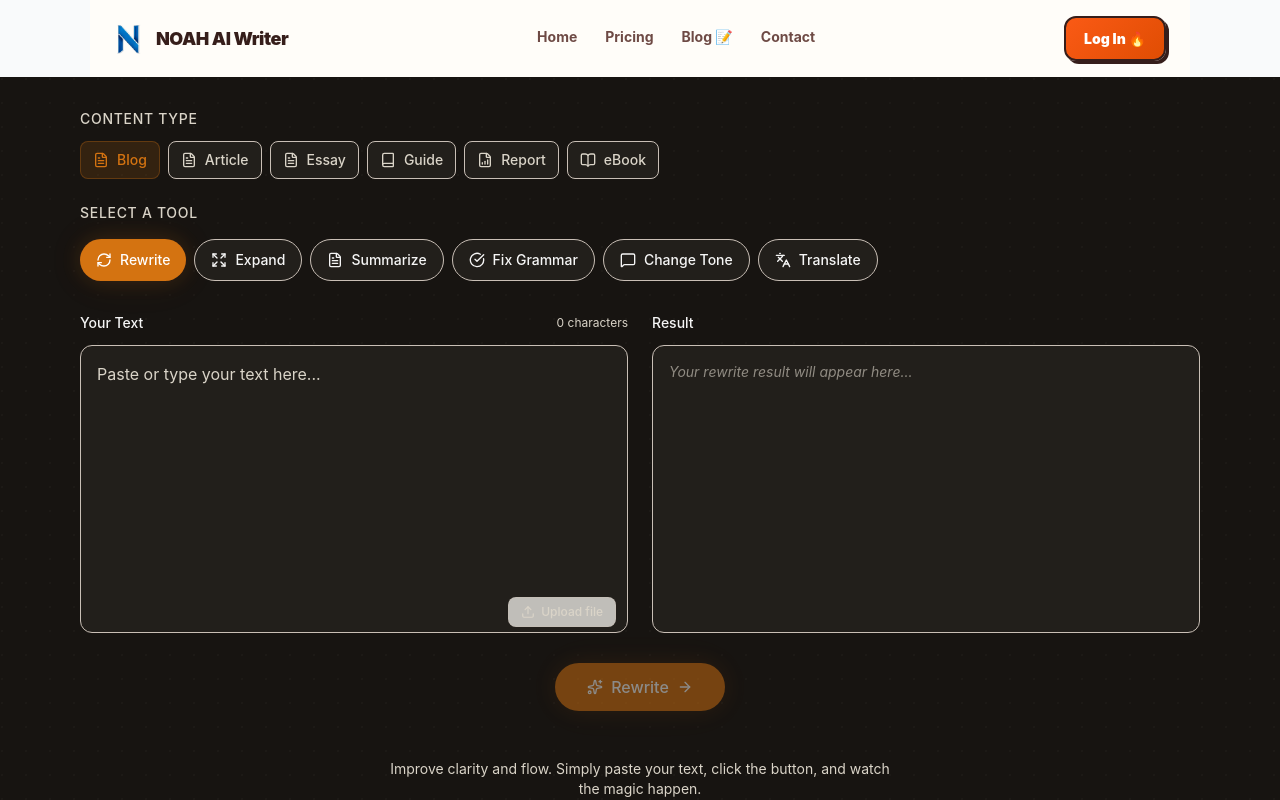
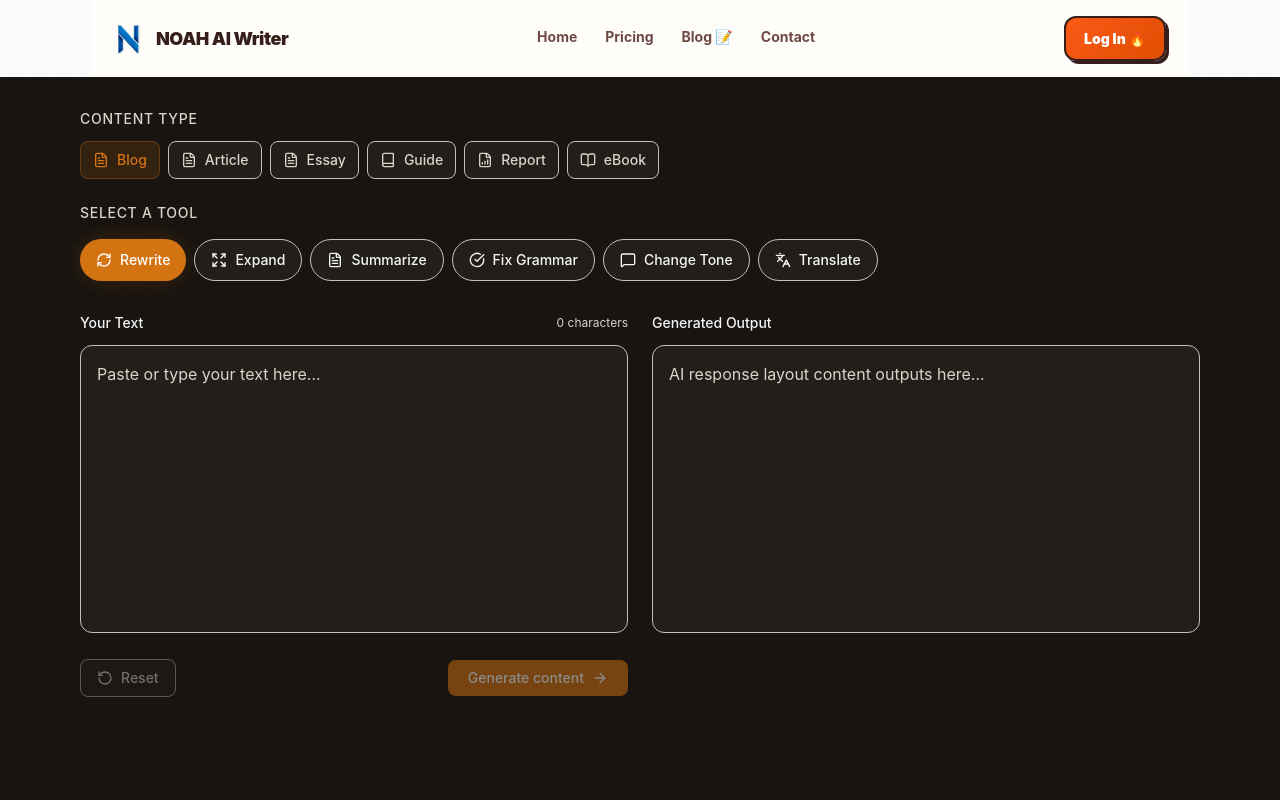
Before and after one commit to SonicResume/noah-ai-write, a React (Vite) app: page /dashboard in a window 1280 px wide. Shown: the top 800 px of the page. Built offline with nearby package versions, Linux system fonts and the light colour scheme.

Commit message:
save progress

```diff
--- a/src/react-app/pages/Dashboard.tsx
+++ b/src/react-app/pages/Dashboard.tsx
@@ -1,4 +1,4 @@
-import { useState, useEffect, useRef } from "react";
+import { useState, useEffect } from "react";
 import {
   RefreshCw,
   Expand,
@@ -6,13 +6,10 @@
   CheckCircle,
   MessageSquare,
   Languages,
-  Sparkles,
   Copy,
   ArrowRight,
-  Upload,
-  File,
-  X,
-  Download
+  Download,
+  RotateCcw
 } from "lucide-react";
 import { ToolButton } from "@/react-app/components/ToolButton";
 import { ToneSelector } from "@/react-app/components/ToneSelector";
@@ -42,43 +39,6 @@
   const [selectedLanguage, setSelectedLanguage] = useState(languages[0]);
   const [selectedContentType, setSelectedContentType] = useState(contentTypes[0].id);
   const [copied, setCopied] = useState(false);
-  const [uploadedFile, setUploadedFile] = useState<{ name: string; size: number } | null>(null);
-  const fileInputRef = useRef<HTMLInputElement>(null);
-
-  const handleFileUpload = (e: React.ChangeEvent<HTMLInputElement>) => {
-    const file = e.target.files?.[0];
-    if (!file) return;
-
-    // Check file size (max 100KB for text files)
-    if (file.size > 100 * 1024) {
-      alert("File is too large. Please upload a file smaller than 100KB.");
-      return;
-    }
-
-    const reader = new FileReader();
-    reader.onload = (event) => {
-      const text = event.target?.result as string;
-      setInputText(text);
-      setUploadedFile({ name: file.name, size: file.size });
-    };
-    reader.onerror = () => {
-      alert("Failed to read file. Please try again.");
-    };
-    reader.readAsText(file);
-  };
-
-  const clearUploadedFile = () => {
-    setUploadedFile(null);
-    setInputText("");
-    if (fileInputRef.current) {
-      fileInputRef.current.value = "";
-    }
-  };
-
-  const formatFileSize = (bytes: number) => {
-    if (bytes < 1024) return `${bytes} B`;
-    return `${(bytes / 1024).toFixed(1)} KB`;
-  };
 
   // Load Google Fonts
   useEffect(() => {
@@ -89,8 +49,12 @@
     return () => { document.head.removeChild(link); };
   }, []);
 
+  const handleReset = () => {
+    setInputText("");
+    setOutputText("");
+  };
+
   const handleProcess = async () => {
-
     if (!inputText.trim()) return;
 
     if (inputText.length > 10000) {
@@ -102,20 +66,18 @@
     setOutputText("");
 
     try {
-    const response = await fetch(
-  `${import.meta.env.VITE_API_URL}/api/process`,
-  {
+      const response = await fetch("https://my-backend-1-qzxx.onrender.com/api/ai", {
         method: "POST",
         headers: { "Content-Type": "application/json" },
         body: JSON.stringify({
+          text: inputText,
           tool: selectedTool,
-      text: inputText,
           tone: selectedTool === "tone" ? selectedTone : undefined,
           language: selectedTool === "translate" ? selectedLanguage : undefined,
           contentType: selectedContentType,
         }),
-  }
-);
+      });
+
 
       if (!response.ok) {
         const err = await response.text();
@@ -153,12 +115,10 @@
     URL.revokeObjectURL(url);
   };
 
-  const currentTool = tools.find(t => t.id === selectedTool);
-
   return (
     <div className="min-h-screen bg-background ink-pattern">
+      <main className="max-w-6xl mx-auto px-4 py-8">
 
-      <main className="max-w-6xl mx-auto px-4 py-8">
         {/* Content Type Selection */}
         <ContentTypeSelector
           selectedType={selectedContentType}
@@ -198,49 +158,51 @@
 
         {/* Main Content Area */}
         <div className="grid md:grid-cols-2 gap-6">
+
           {/* Input Section */}
           <div className="space-y-3">
             <div className="flex items-center justify-between">
               <label className="text-sm font-medium text-foreground">Your Text</label>
               <div className="flex items-center gap-3">
-                {uploadedFile && (
-                  <div className="flex items-center gap-2 px-2 py-1 bg-primary/10 rounded-md">
-                    <File className="w-3.5 h-3.5 text-primary" />
-                    <span className="text-xs text-foreground">{uploadedFile.name}</span>
-                    <span className="text-xs text-muted-foreground">({formatFileSize(uploadedFile.size)})</span>
-                    <button
-                      onClick={clearUploadedFile}
-                      className="p-0.5 hover:bg-primary/20 rounded transition-colors"
-                    >
-                      <X className="w-3 h-3 text-muted-foreground hover:text-foreground" />
-                    </button>
-                  </div>
-                )}
                 <span className="text-xs text-muted-foreground">{inputText.length} characters</span>
               </div>
             </div>
+
             <div className="relative">
               <textarea
                 value={inputText}
                 onChange={(e) => setInputText(e.target.value)}
                 placeholder="Paste or type your text here..."
                 className="w-full h-72 p-4 bg-card border border-border rounded-xl resize-none focus:outline-none focus:ring-2 focus:ring-primary/50 focus:border-primary transition-all custom-scrollbar text-foreground placeholder:text-muted-foreground"
-                style={{ fontFamily: "'Inter', sans-serif" }}
               />
-              {/* File Upload Button */}
-              <input
-                ref={fileInputRef}
-                type="file"
-                accept=".txt,.md,.pdf,.doc,.docx,.csv"
-                onChange={handleFileUpload}
-                className="hidden"
-              />
+            </div>
+
+            {/* Action Bar */}
+            <div className="flex justify-between items-center pt-2">
               <button
-                onClick={() => fileInputRef.current?.click()}
-                className="absolute bottom-3 right-3 flex items-center gap-1.5 px-3 py-1.5 bg-muted/80 hover:bg-muted text-muted-foreground hover:text-foreground rounded-lg text-xs font-medium transition-all border border-border/50"
+                type="button"
+                onClick={handleReset}
+                disabled={!inputText && !outputText}
+                className="flex items-center gap-2 px-4 py-2 text-sm font-medium border border-border rounded-lg bg-card text-foreground hover:bg-accent hover:text-accent-foreground active:scale-[0.98] disabled:opacity-40 disabled:cursor-not-allowed transition-all"
               >
-                <Upload className="w-3.5 h-3.5" />
-                Upload file
+                <RotateCcw className="w-4 h-4" /> Reset
+              </button>
+
+              <button
+                type="button"
+                onClick={handleProcess}
+                disabled={isProcessing || !inputText.trim()}
+                className="flex items-center gap-2 px-5 py-2 text-sm font-medium bg-primary text-primary-foreground rounded-lg hover:bg-primary/90 active:scale-[0.98] disabled:opacity-50 disabled:cursor-not-allowed shadow-sm transition-all"
+              >
+                {isProcessing ? (
+                  <>
+                    <RefreshCw className="w-4 h-4 animate-spin" /> Processing...
+                  </>
+                ) : (
+                  <>
+                    Generate content <ArrowRight className="w-4 h-4" />
+                  </>
+                )}
               </button>
             </div>
           </div>
@@ -248,79 +210,45 @@
           {/* Output Section */}
           <div className="space-y-3">
             <div className="flex items-center justify-between">
-              <label className="text-sm font-medium text-foreground">Result</label>
-              {outputText && (
-                <div className="flex items-center gap-3">
+              <label className="text-sm font-medium text-foreground">Generated Output</label>
+              {outputText && !isProcessing && (
+                <div className="flex items-center gap-2">
                   <button
-                    onClick={handleExport}
-                    className="flex items-center gap-1.5 text-xs text-muted-foreground hover:text-foreground transition-colors"
+                    type="button"
+                    onClick={handleCopy}
+                    className="flex items-center gap-1 text-xs text-primary hover:underline font-medium transition-all"
                   >
-                    <Download className="w-3.5 h-3.5" />
-                    Export
+                    <Copy className="w-3 h-3" />
+                    {copied ? "Copied!" : "Copy Output"}
                   </button>
                   <button
-                    onClick={handleCopy}
-                    className="flex items-center gap-1.5 text-xs text-muted-foreground hover:text-foreground transition-colors"
+                    type="button"
+                    onClick={handleExport}
+                    className="flex items-center gap-1 text-xs text-muted-foreground hover:text-foreground font-medium transition-all"
                   >
-                    <Copy className="w-3.5 h-3.5" />
-                    {copied ? "Copied!" : "Copy"}
+                    <Download className="w-3 h-3" /> Export
                   </button>
                 </div>
               )}
             </div>
+
             <div className="relative">
-              <div
-                className={`w-full h-72 p-4 bg-card border border-border rounded-xl overflow-auto custom-scrollbar ${
-                  isProcessing ? "loading-shimmer" : ""
-                }`}
-              >
-                {isProcessing ? (
-                  <div className="flex items-center gap-2 text-muted-foreground">
-                    <Sparkles className="w-4 h-4 animate-pulse" />
-                    <span className="text-sm">Processing your text...</span>
+              {isProcessing && (
+                <div className="absolute inset-0 bg-background/60 backdrop-blur-[1px] flex justify-center items-center rounded-xl z-10">
+                  <RefreshCw className="w-8 h-8 text-primary animate-spin" />
                 </div>
-                ) : outputText ? (
-                  <p className="text-foreground whitespace-pre-wrap leading-relaxed">{outputText}</p>
-                ) : (
-                  <p className="text-muted-foreground/60 text-sm italic">
-                    Your {currentTool?.label.toLowerCase()} result will appear here...
-                  </p>
               )}
-              </div>
-            </div>
+              <textarea
+                value={outputText}
+                readOnly
+                placeholder="AI response layout content outputs here..."
+                className="w-full h-72 p-4 bg-card border border-border rounded-xl resize-none focus:outline-none text-foreground placeholder:text-muted-foreground custom-scrollbar"
+              />
             </div>
           </div>
 
-        {/* Action Button */}
-        <div className="mt-6 flex justify-center">
-          <button
-            onClick={handleProcess}
-            disabled={!inputText.trim() || isProcessing}
-            className="group flex items-center gap-2 px-8 py-3 bg-primary text-primary-foreground rounded-full font-medium hover:bg-primary/90 disabled:opacity-50 disabled:cursor-not-allowed transition-all amber-glow"
-          >
-            {isProcessing ? (
-              <>
-                <RefreshCw className="w-4 h-4 animate-spin" />
-                Processing...
-              </>
-            ) : (
-              <>
-                <Sparkles className="w-4 h-4" />
-                {currentTool?.label}
-                <ArrowRight className="w-4 h-4 transition-transform group-hover:translate-x-1" />
-              </>
-            )}
-          </button>
-        </div>
-
-        {/* Feature Description */}
-        <div className="mt-12 text-center">
-          <p className="text-muted-foreground text-sm max-w-lg mx-auto">
-            {currentTool?.description}. Simply paste your text, click the button, and watch the magic happen.
-          </p>
         </div>
       </main>
-
     </div>
   );
 }
```
Lines whose indentation alone changed are shown as unchanged.
